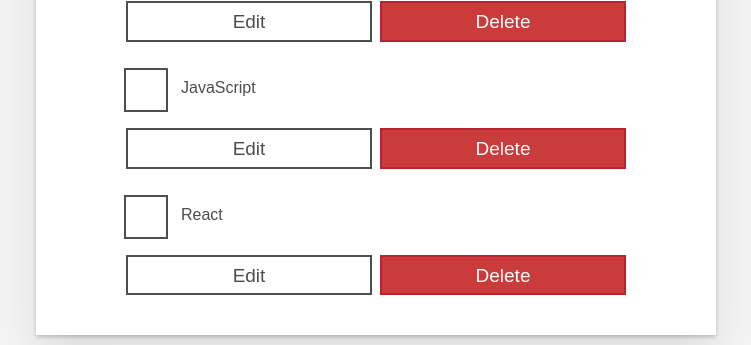
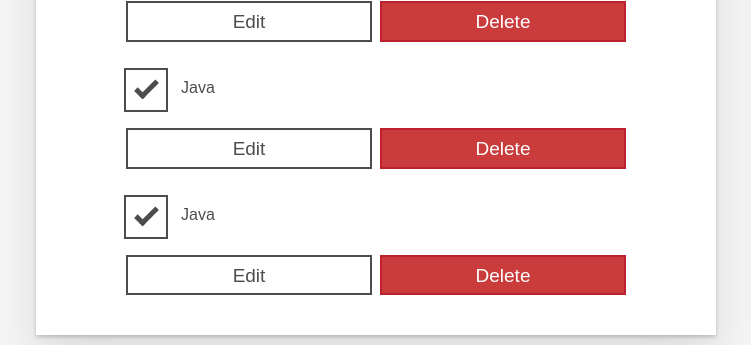
Before and after one commit to bishtkiran/TodoMatic-React, a React (Create React App) app: page / in a window 1280 px wide. Shown: the part 502-847 px from the top of the page, without its empty margins (264-1015 px from the left). Built offline with nearby package versions, Linux system fonts and the light colour scheme.

Commit message:
Added first component - Todo Component

```diff
--- a/src/App.js
+++ b/src/App.js
@@ -1,3 +1,4 @@
+import Todo from "./components/Todo";
 function App(props) {
   return (
     <div className="todoapp stack-large">
@@ -44,54 +45,9 @@ function App(props) {
         className="todo-list stack-large stack-exception"
         aria-labelledby="list-heading"
       >
-        <li className="todo stack-small">
-          <div className="c-cb">
-            <input id="todo-0" type="checkbox" defaultChecked={true} />
-            <label className="todo-label" htmlFor="todo-0">
-              Java
-            </label>
-          </div>
-          <div className="btn-group">
-            <button type="button" className="btn">
-              Edit <span className="visually-hidden">Java</span>
-            </button>
-            <button type="button" className="btn btn__danger">
-              Delete <span className="visually-hidden">Java</span>
-            </button>
-          </div>
-        </li>
-        <li className="todo stack-small">
-          <div className="c-cb">
-            <input id="todo-1" type="checkbox" />
-            <label className="todo-label" htmlFor="todo-1">
-              JavaScript
-            </label>
-          </div>
-          <div className="btn-group">
-            <button type="button" className="btn">
-              Edit <span className="visually-hidden">Javascript</span>
-            </button>
-            <button type="button" className="btn btn__danger">
-              Delete <span className="visually-hidden">Javascript</span>
-            </button>
-          </div>
-        </li>
-        <li className="todo stack-small">
-          <div className="c-cb">
-            <input id="todo-2" type="checkbox" />
-            <label className="todo-label" htmlFor="todo-2">
-              React
-            </label>
-          </div>
-          <div className="btn-group">
-            <button type="button" className="btn">
-              Edit <span className="visually-hidden">React</span>
-            </button>
-            <button type="button" className="btn btn__danger">
-              Delete <span className="visually-hidden">React</span>
-            </button>
-          </div>
-        </li>
+      <Todo />
+      <Todo />
+      <Todo />
       </ul>
     </div>
   );
--- /dev/null
+++ b/src/components/Todo.js
@@ -0,0 +1,24 @@
+import React from 'react'
+
+function Todo(props) {
+  return (
+    <li className="todo stack-small">
+          <div className="c-cb">
+            <input id="todo-0" type="checkbox" defaultChecked={true} />
+            <label className="todo-label" htmlFor="todo-0">
+              Java
+            </label>
+          </div>
+          <div className="btn-group">
+            <button type="button" className="btn">
+              Edit <span className="visually-hidden">Java</span>
+            </button>
+            <button type="button" className="btn btn__danger">
+              Delete <span className="visually-hidden">Java</span>
+            </button>
+          </div>
+        </li>
+  );
+}
+
+export default Todo
```
